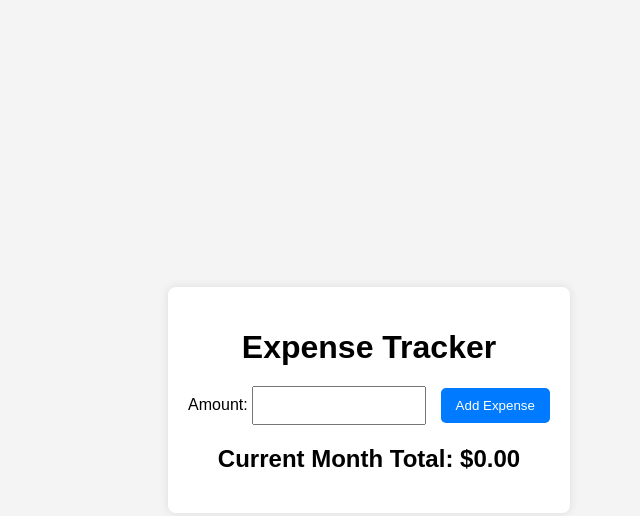
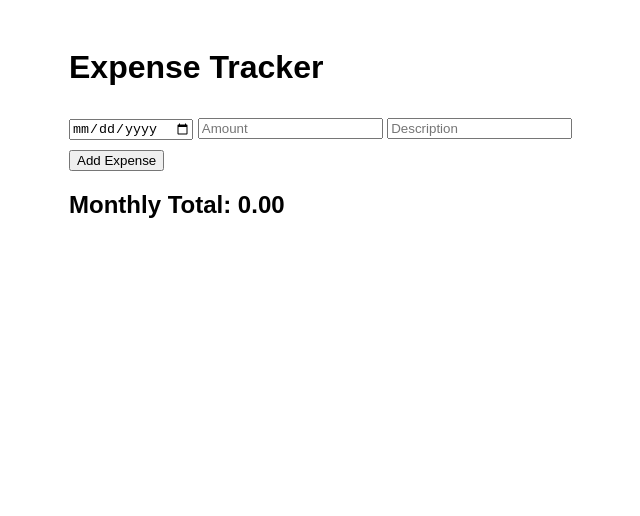
Before and after one commit to keenroudy22/Spending, a plain HTML site: page index.html in a window 1280 px wide. Shown: the whole page, without its empty margins (271-911 px from the left). Drawn offline with Linux system fonts and the light colour scheme.

Commit message:
Update index.html

```diff
--- a/index.html
+++ b/index.html
@@ -4,18 +4,21 @@
     <meta charset="UTF-8">
     <meta name="viewport" content="width=device-width, initial-scale=1.0">
     <title>Expense Tracker</title>
-    <link rel="stylesheet" href="style.css">
+    <style>
+        body { font-family: Arial, sans-serif; }
+        .container { max-width: 600px; margin: 0 auto; padding: 20px; }
+        input, button { margin-top: 10px; }
+    </style>
 </head>
 <body>
     <div class="container">
         <h1>Expense Tracker</h1>
-        <form id="expense-form">
-            <label for="amount">Amount:</label>
-            <input type="number" id="amount" required>
-            <button type="submit">Add Expense</button>
-        </form>
-        <h2>Current Month Total: $<span id="total">0</span></h2>
+        <input type="date" id="date">
+        <input type="number" id="amount" placeholder="Amount">
+        <input type="text" id="description" placeholder="Description">
+        <button onclick="addExpense()">Add Expense</button>
+        <h2>Monthly Total: <span id="total">0</span></h2>
+        <script src="script.js"></script>
     </div>
-    <script src="script.js"></script>
 </body>
 </html>
```
